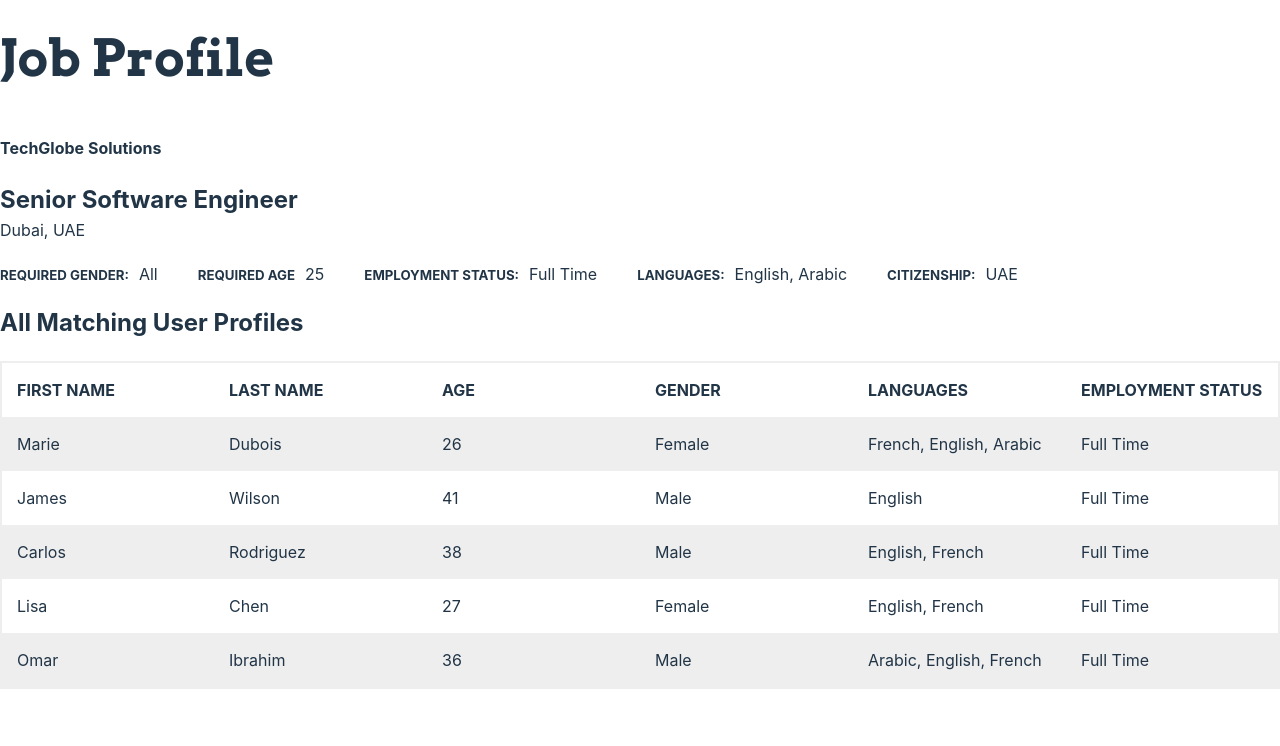
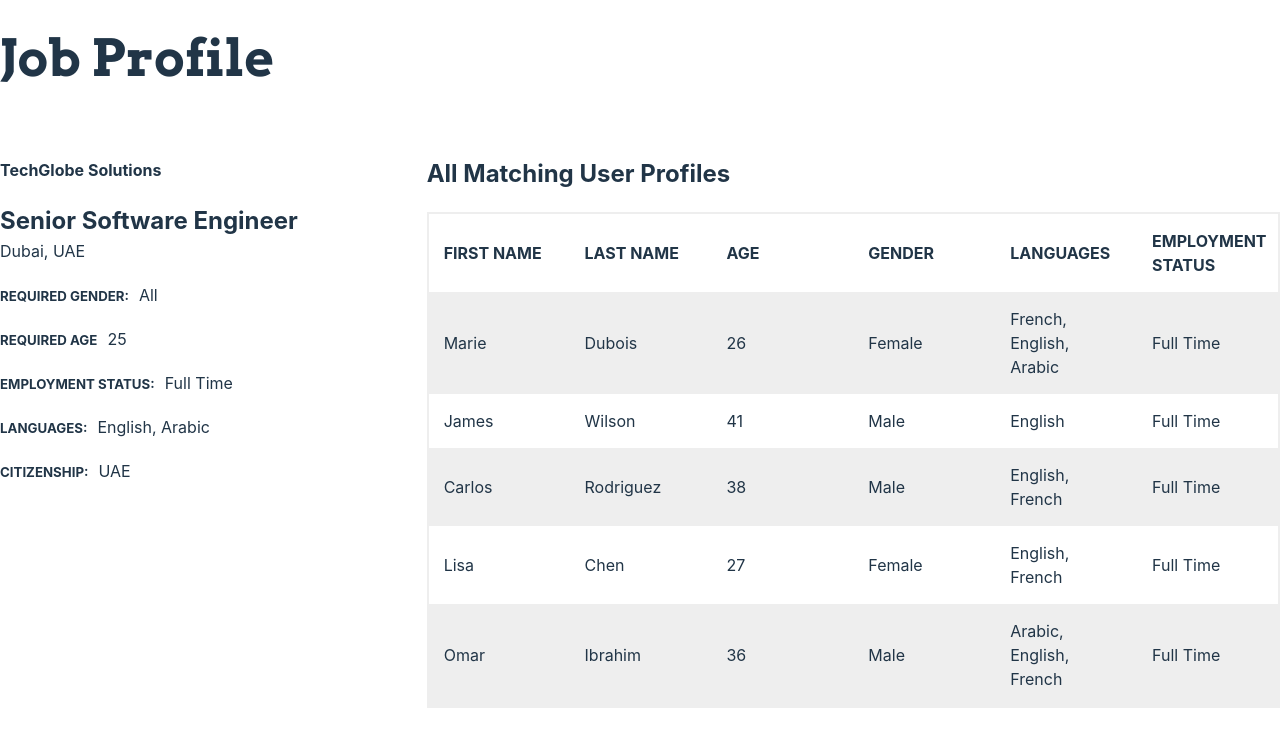
Before and after one commit to nursh/Elo-Jobs, a React (Vite) app: page /job/1 in a window 1280 px wide. Shown: the top 746 px of the page. Built offline with nearby package versions, Linux system fonts and the light colour scheme.

Commit message:
Setup grid for Job profile

```diff
--- a/src/assets/styles/JobProfile.css
+++ b/src/assets/styles/JobProfile.css
@@ -1,3 +1,12 @@
+.profile-container {
+  display: grid;
+  grid-template-columns: 1fr 2fr;
+}
+
+.profile-container h1 {
+  grid-column: 1 / -1;
+}
+
 .profile-heading h2 {
   margin: 5px 0 0;
   padding: 0;
@@ -11,7 +20,8 @@
 .profile-details {
   margin-top: 20px;
   display: flex;
-  gap: 40px;
+  flex-direction: column;
+  gap: 20px;
 }
 
 .profile-detail {
--- a/src/pages/JobProfile.tsx
+++ b/src/pages/JobProfile.tsx
@@ -15,12 +15,16 @@
   const matchedUsers = users.filter(({ employmentStatus }) => job.requiredEmploymentStatus === employmentStatus)
 
   return (
-    <>
+    <div className="profile-container">
       <Header name="Job Profile" />
-      <JobDetails job={job} />
+      <div>
+        <JobDetails job={job} />
+      </div>
 
-      <h2>All Matching User Profiles</h2>
-      <UserList users={matchedUsers} />
-    </>
+      <div>
+        <h2>All Matching User Profiles</h2>
+        <UserList users={matchedUsers} />
+      </div>
+    </div>
   )
 }
```
